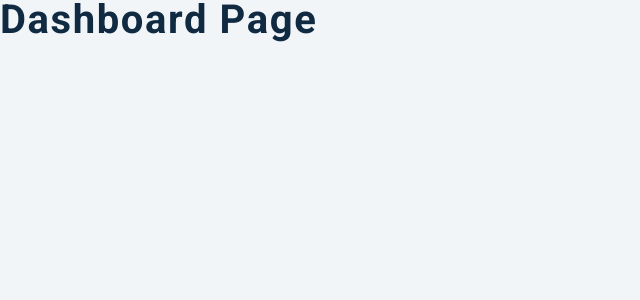
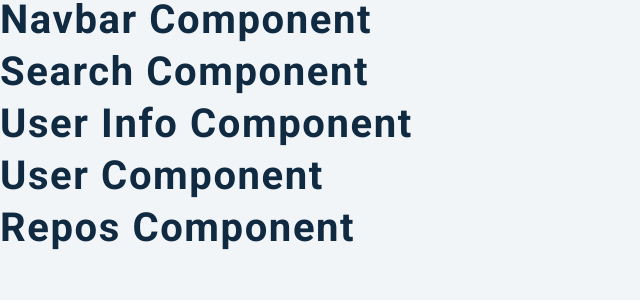
Before and after one commit to dariusz75/react-refresher-github-finder, a React (Create React App) app: page / in a window 1280 px wide. Shown: the top 300 px of the page, without its empty margins (0-640 px from the left). Built offline with nearby package versions, Linux system fonts and the light colour scheme.

Commit message:
login page added

```diff
--- a/src/components/User.js
+++ b/src/components/User.js
@@ -3,7 +3,7 @@ import styled from 'styled-components';
 import Card from './Card';
 import Followers from './Followers';
 const User = () => {
-  return <h2>search component</h2>;
+  return <h2>user component</h2>;
 };
 
 const Wrapper = styled.div`
--- a/src/pages/Dashboard.js
+++ b/src/pages/Dashboard.js
@@ -5,7 +5,11 @@ import { GithubContext } from '../context/context';
 const Dashboard = () => {
   return (
     <main>
-      <h2>Dashboard Page</h2>
+      <Navbar></Navbar>
+      <Search />
+      <Info />
+      <User />
+      <Repos />
     </main>
   );
 };
--- a/src/pages/Login.js
+++ b/src/pages/Login.js
@@ -3,7 +3,13 @@ import { useAuth0 } from '@auth0/auth0-react';
 import styled from 'styled-components';
 import loginImg from '../images/login-img.svg';
 const Login = () => {
-  return <h2>login page</h2>;
+  return <Wrapper>
+    <div className="container">
+      <img src={loginImg} alt="github user" />
+      <h1>github user</h1>
+      <button className='btn'>login</button>
+    </div>
+  </Wrapper>;
 };
 const Wrapper = styled.section`
   min-height: 100vh;
```
